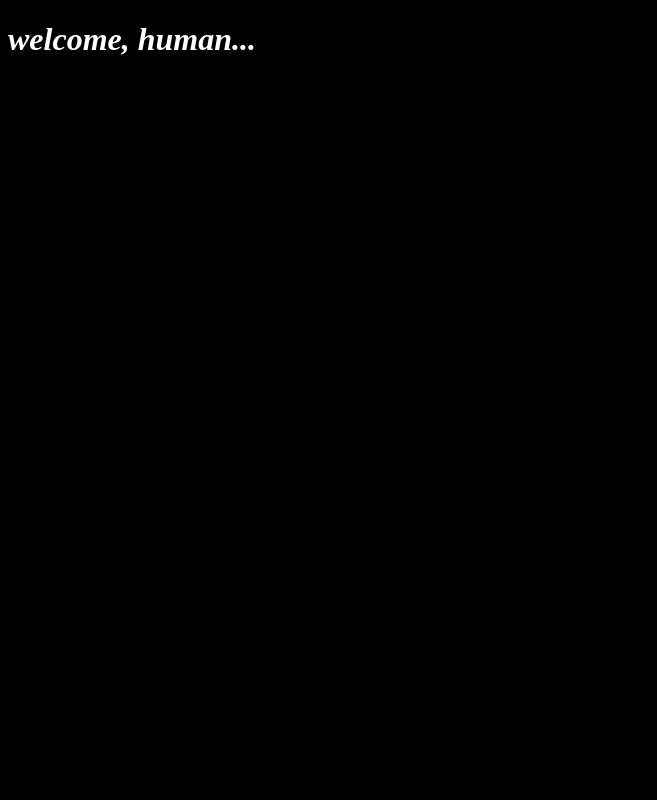
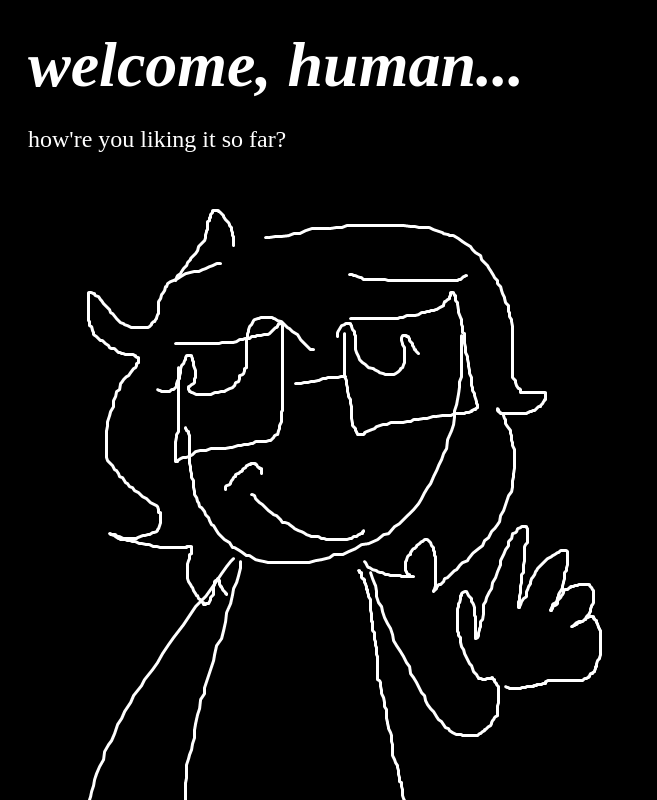
Before and after one commit to carrocarros/welcome-human, a plain HTML site: page index.html in a window 1280 px wide. Shown: the top 800 px of the page, without its empty margins (0-657 px from the left). Drawn offline with Linux system fonts and the light colour scheme.

Commit message:
text updated based on styles.css + waving picture

```diff
--- a/index.html
+++ b/index.html
@@ -1,7 +1,12 @@
 <!DOCTYPE html>
-<html>
-    <title> CarroCarros' Website! </title>
-    <body style="background-color: black;">
-        <h1 style="color:white;"><em>welcome, human...</em></h1>
+<html lang="en">
+    <head>
+        <title> CarroCarros' Website! </title>
+        <link href="styles.css" rel="stylesheet"/>
+    </head>
+    <body>
+        <h1><em>welcome, human...</em></h1>
+        <p>how're you liking it so far?</p>
+        <img src="images/waving.png" alt="wave picture">
     </body>
 </html>
```
